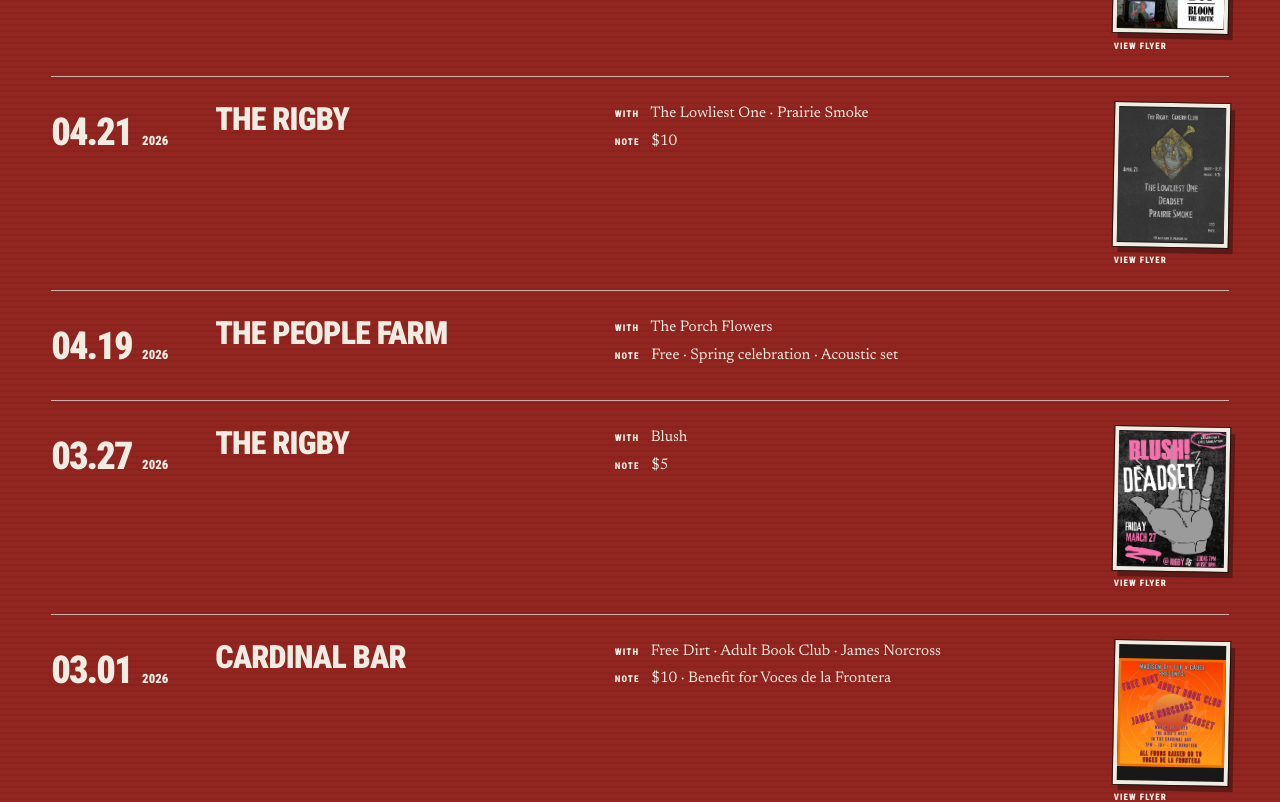
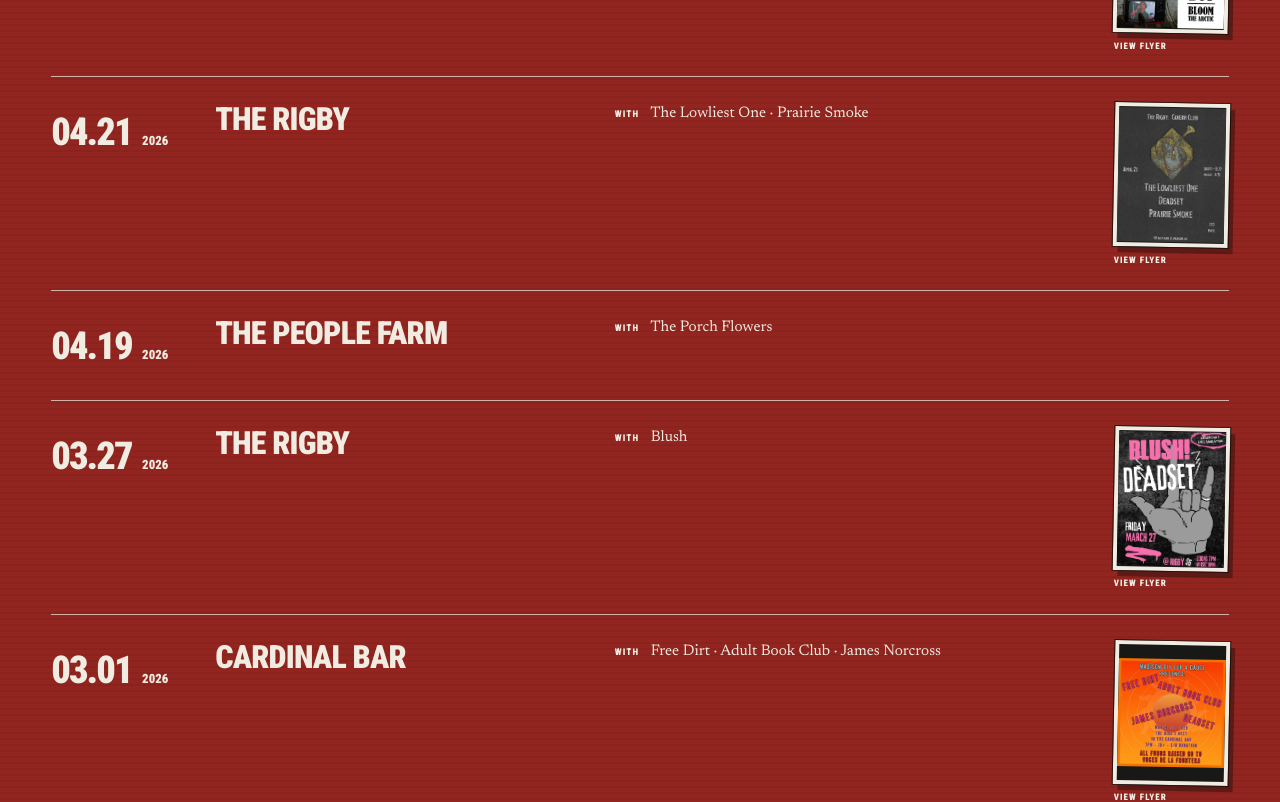
Before and after one commit to gv3006/deadset-site, a Next.js app: page / in a window 1280 px wide. Shown: the part 4000-4802 px from the top of the page. Built offline with nearby package versions, Linux system fonts and the light colour scheme.

Commit message:
Remove past show notes

```diff
--- a/app/Archive.tsx
+++ b/app/Archive.tsx
@@ -137,7 +137,6 @@ export function Archive({ gigs, posters }: { gigs: Gig[]; posters: Poster[] }) {
               </div>
               <div className="gig-context">
                 {gig.with && <p><b>WITH</b> {gig.with}</p>}
-                {gig.note && <p><b>NOTE</b> {gig.note}</p>}
               </div>
               {linkedPoster && (
                 <button
```
